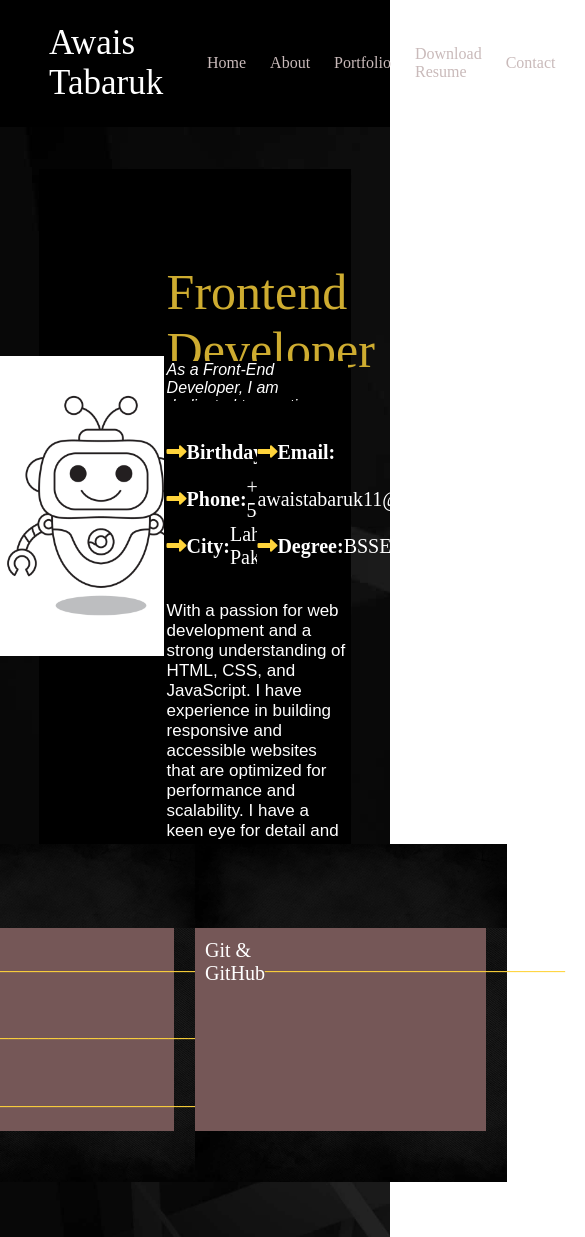
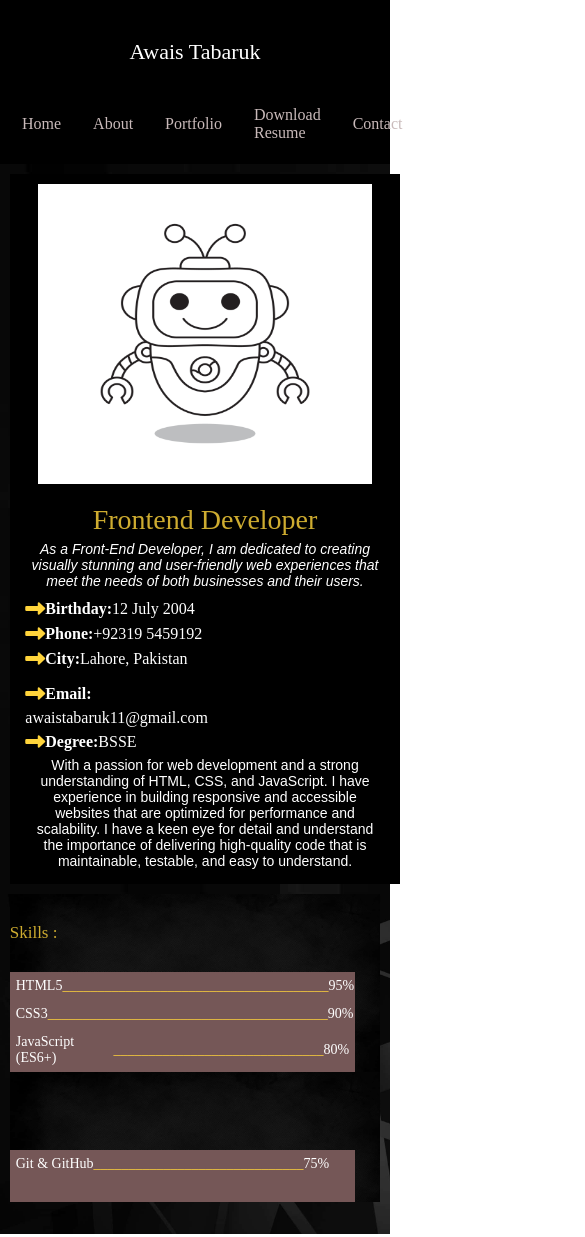
Before and after one commit to Awaistabaruk/Personal-Portfolio, a plain HTML site: page about.html in a window 390 px wide. Shown: the top 1237 px of the page, 585 px wide, since content can reach past the window. Drawn offline with Linux system fonts and the light colour scheme.

Commit message:
Updated project files

```diff
--- a/style.css
+++ b/style.css
@@ -542,3 +542,122 @@ align-items: center;
         font-size: 16px;
     }
 }
+
+
+
+/* about responsive */
+
+@media (max-width: 500px) {
+    nav {
+        flex-direction: column;
+        height: auto;
+        padding: 10px;
+    }
+
+    .navname {
+        width: 100%;
+        justify-content: center;
+    }
+
+    .nameabout {
+        font-size: 22px;
+        padding: 0;
+    }
+
+    .options {
+        flex-direction: row;
+        width: 100%;
+        height: auto;
+        gap: 8px;
+    }
+
+    .hover2 a {
+        font-size: 16px;
+    }
+
+    .aboutview {
+        height: auto;
+        padding: 10px 0;
+    }
+
+    .frame {
+        flex-direction: column;
+        width: 95%;
+        height: auto;
+    }
+
+    .design {
+        width: 100%;
+        height: auto;
+        padding: 10px;
+    }
+
+    .design img {
+        width: 90%;
+        height: auto;
+    }
+
+    .info {
+        width: 100%;
+        height: auto;
+        padding: 10px;
+    }
+
+    .abouttitle {
+        font-size: 28px;
+        height: auto;
+        justify-content: center;
+    }
+
+    .aboutpara,
+    .aboutpara2 {
+        font-size: 14px;
+        height: auto;
+        text-align: center;
+        padding: 5px;
+    }
+
+    .personalinfo {
+        flex-direction: column;
+        height: auto;
+        gap: 10px;
+    }
+
+    .PI {
+        width: 100%;
+        height: auto;
+    }
+
+    .areas {
+        font-size: 16px;
+        margin-top: 5px;
+    }
+
+    .part2 {
+        height: 320px;
+        padding: 10px 0;
+    }
+
+    .skills {
+               flex-direction: column;
+        width: 95%;
+        height: 288px;
+        gap: 0px;
+    }
+
+    .aboutskills {
+        width: 100%;
+        height: auto;
+    }
+
+    .areas2h {
+        font-size: 17px;
+        height: 78px;
+    }
+
+    .areas2 {
+        font-size: 14px;
+        height: auto;
+        padding: 6px;
+    }
+}
```
